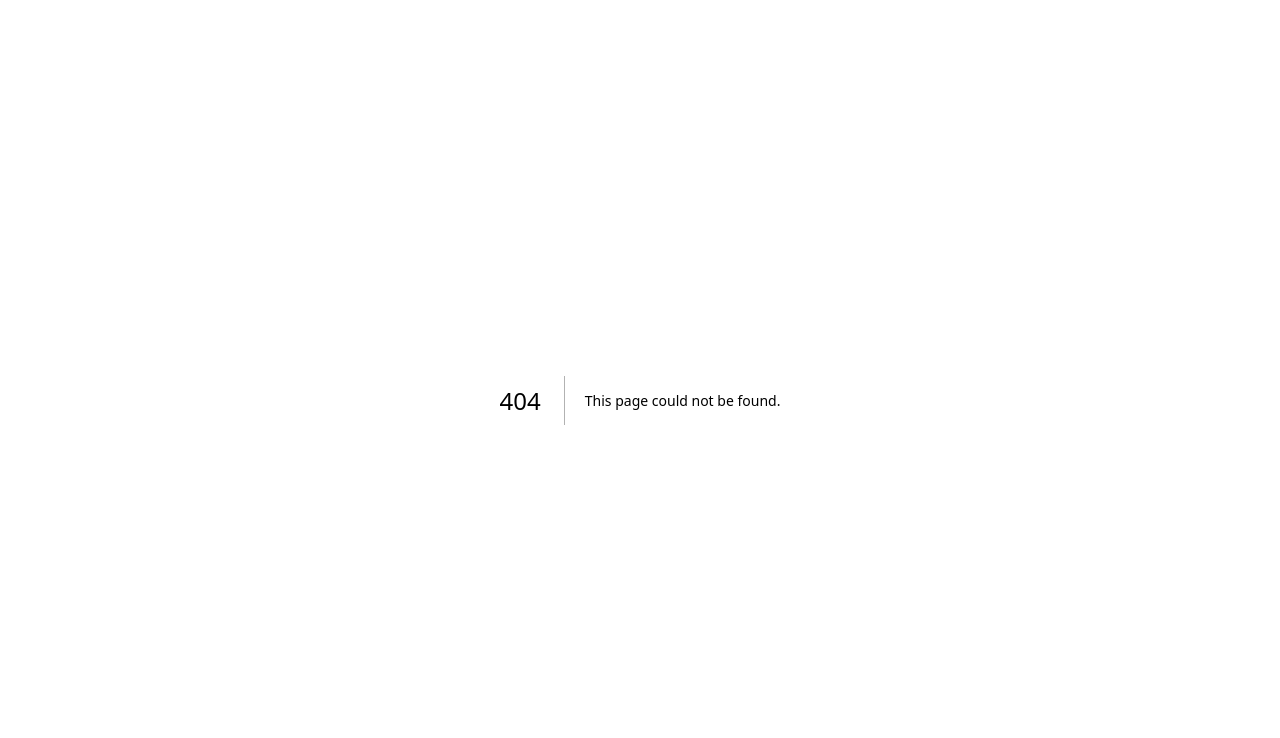
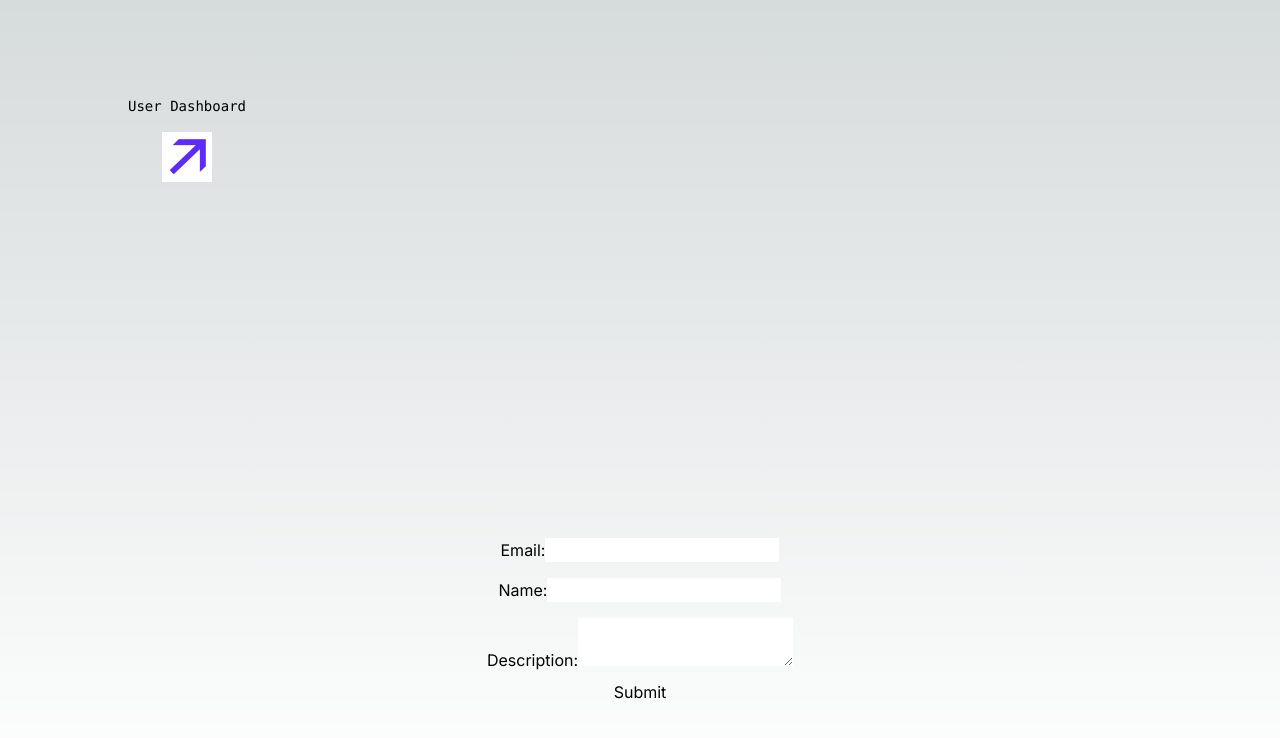
Before and after one commit to tedgusek/hififrontend, a Next.js app: page /userDashboard in a window 1280 px wide. Before the commit this address had no page. Shown: the top 738 px of the page. Built offline with nearby package versions, Linux system fonts and the light colour scheme.

Commit message:
framework of the frontend reflecting no need for auth, help form made on end user page styling was not a priority

```diff
--- /dev/null
+++ b/src/app/adminDashboard/page.tsx
@@ -0,0 +1,22 @@
+import Image from "next/image";
+
+export default function Page() {
+    return (
+    <main className="flex min-h-screen flex-col items-center justify-between p-24">
+    <div className="z-10 max-w-5xl w-full items-center font-mono text-sm lg:flex">
+      {/* <p className="fixed left-0 top-0 flex w-full justify-center border-b border-gray-300 bg-gradient-to-b from-zinc-200 pb-6 pt-8 backdrop-blur-2xl dark:border-neutral-800 dark:bg-zinc-800/30 dark:from-inherit lg:static lg:w-auto  lg:rounded-xl lg:border lg:bg-gray-200 lg:p-4 lg:dark:bg-zinc-800/30"> */}
+      <p className="left-auto top-10 flex flex-col items-center mb-4">
+      Admin Dashboard
+        <Image
+          src="/hifibridge_logo.jpeg"
+          alt="HiFi Logo Purple arrow starting in bottom left corner of white square box pointing up to the right"
+          width={50}
+          height={50}
+          className="mt-4"
+    />
+      </p>
+
+        </div>
+        </main>
+    );
+}
--- a/src/app/page.tsx
+++ b/src/app/page.tsx
@@ -1,113 +1,25 @@
 import Image from "next/image";
+import Link from "next/link";
 
 export default function Home() {
   return (
     <main className="flex min-h-screen flex-col items-center justify-between p-24">
-      <div className="z-10 max-w-5xl w-full items-center justify-between font-mono text-sm lg:flex">
-        <p className="fixed left-0 top-0 flex w-full justify-center border-b border-gray-300 bg-gradient-to-b from-zinc-200 pb-6 pt-8 backdrop-blur-2xl dark:border-neutral-800 dark:bg-zinc-800/30 dark:from-inherit lg:static lg:w-auto  lg:rounded-xl lg:border lg:bg-gray-200 lg:p-4 lg:dark:bg-zinc-800/30">
-          Get started by editing&nbsp;
-          <code className="font-mono font-bold">src/app/page.tsx</code>
+      <div className="z-10 max-w-5xl w-full items-center font-mono text-sm lg:flex">
+        {/* <p className="fixed left-0 top-0 flex w-full justify-center border-b border-gray-300 bg-gradient-to-b from-zinc-200 pb-6 pt-8 backdrop-blur-2xl dark:border-neutral-800 dark:bg-zinc-800/30 dark:from-inherit lg:static lg:w-auto  lg:rounded-xl lg:border lg:bg-gray-200 lg:p-4 lg:dark:bg-zinc-800/30"> */}
+        <p className="left-auto top-10 flex flex-col items-center mb-4">
+          Help Desk Tickets
+          <Image
+            src="/hifibridge_logo.jpeg"
+            alt="HiFi Logo Purple arrow starting in bottom left corner of white square box pointing up to the right"
+            width={50}
+            height={50}
+            className="mt-4"
+      />
         </p>
-        <div className="fixed bottom-0 left-0 flex h-48 w-full items-end justify-center bg-gradient-to-t from-white via-white dark:from-black dark:via-black lg:static lg:h-auto lg:w-auto lg:bg-none">
-          <a
-            className="pointer-events-none flex place-items-center gap-2 p-8 lg:pointer-events-auto lg:p-0"
-            href="https://vercel.com?utm_source=create-next-app&utm_medium=appdir-template&utm_campaign=create-next-app"
-            target="_blank"
-            rel="noopener noreferrer"
-          >
-            By{" "}
-            <Image
-              src="/vercel.svg"
-              alt="Vercel Logo"
-              className="dark:invert"
-              width={100}
-              height={24}
-              priority
-            />
-          </a>
-        </div>
+
       </div>
-
-      <div className="relative flex place-items-center before:absolute before:h-[300px] before:w-full sm:before:w-[480px] before:-translate-x-1/2 before:rounded-full before:bg-gradient-radial before:from-white before:to-transparent before:blur-2xl before:content-[''] after:absolute after:-z-20 after:h-[180px] after:w-full sm:after:w-[240px] after:translate-x-1/3 after:bg-gradient-conic after:from-sky-200 after:via-blue-200 after:blur-2xl after:content-[''] before:dark:bg-gradient-to-br before:dark:from-transparent before:dark:to-blue-700 before:dark:opacity-10 after:dark:from-sky-900 after:dark:via-[#0141ff] after:dark:opacity-40 before:lg:h-[360px] z-[-1]">
-        <Image
-          className="relative dark:drop-shadow-[0_0_0.3rem_#ffffff70] dark:invert"
-          src="/next.svg"
-          alt="Next.js Logo"
-          width={180}
-          height={37}
-          priority
-        />
-      </div>
-
-      <div className="mb-32 grid text-center lg:max-w-5xl lg:w-full lg:mb-0 lg:grid-cols-4 lg:text-left">
-        <a
-          href="https://nextjs.org/docs?utm_source=create-next-app&utm_medium=appdir-template&utm_campaign=create-next-app"
-          className="group rounded-lg border border-transparent px-5 py-4 transition-colors hover:border-gray-300 hover:bg-gray-100 hover:dark:border-neutral-700 hover:dark:bg-neutral-800/30"
-          target="_blank"
-          rel="noopener noreferrer"
-        >
-          <h2 className={`mb-3 text-2xl font-semibold`}>
-            Docs{" "}
-            <span className="inline-block transition-transform group-hover:translate-x-1 motion-reduce:transform-none">
-              -&gt;
-            </span>
-          </h2>
-          <p className={`m-0 max-w-[30ch] text-sm opacity-50`}>
-            Find in-depth information about Next.js features and API.
-          </p>
-        </a>
-
-        <a
-          href="https://nextjs.org/learn?utm_source=create-next-app&utm_medium=appdir-template-tw&utm_campaign=create-next-app"
-          className="group rounded-lg border border-transparent px-5 py-4 transition-colors hover:border-gray-300 hover:bg-gray-100 hover:dark:border-neutral-700 hover:dark:bg-neutral-800/30"
-          target="_blank"
-          rel="noopener noreferrer"
-        >
-          <h2 className={`mb-3 text-2xl font-semibold`}>
-            Learn{" "}
-            <span className="inline-block transition-transform group-hover:translate-x-1 motion-reduce:transform-none">
-              -&gt;
-            </span>
-          </h2>
-          <p className={`m-0 max-w-[30ch] text-sm opacity-50`}>
-            Learn about Next.js in an interactive course with&nbsp;quizzes!
-          </p>
-        </a>
-
-        <a
-          href="https://vercel.com/templates?framework=next.js&utm_source=create-next-app&utm_medium=appdir-template&utm_campaign=create-next-app"
-          className="group rounded-lg border border-transparent px-5 py-4 transition-colors hover:border-gray-300 hover:bg-gray-100 hover:dark:border-neutral-700 hover:dark:bg-neutral-800/30"
-          target="_blank"
-          rel="noopener noreferrer"
-        >
-          <h2 className={`mb-3 text-2xl font-semibold`}>
-            Templates{" "}
-            <span className="inline-block transition-transform group-hover:translate-x-1 motion-reduce:transform-none">
-              -&gt;
-            </span>
-          </h2>
-          <p className={`m-0 max-w-[30ch] text-sm opacity-50`}>
-            Explore starter templates for Next.js.
-          </p>
-        </a>
-
-        <a
-          href="https://vercel.com/new?utm_source=create-next-app&utm_medium=appdir-template&utm_campaign=create-next-app"
-          className="group rounded-lg border border-transparent px-5 py-4 transition-colors hover:border-gray-300 hover:bg-gray-100 hover:dark:border-neutral-700 hover:dark:bg-neutral-800/30"
-          target="_blank"
-          rel="noopener noreferrer"
-        >
-          <h2 className={`mb-3 text-2xl font-semibold`}>
-            Deploy{" "}
-            <span className="inline-block transition-transform group-hover:translate-x-1 motion-reduce:transform-none">
-              -&gt;
-            </span>
-          </h2>
-          <p className={`m-0 max-w-[30ch] text-sm opacity-50 text-balance`}>
-            Instantly deploy your Next.js site to a shareable URL with Vercel.
-          </p>
-        </a>
-      </div>
+      <Link href="/adminDashboard">Admin Dashboard</Link>
+      <Link href="/userDashboard">User Dashboard</Link>
     </main>
   );
 }
--- /dev/null
+++ b/src/app/userDashboard/page.tsx
@@ -0,0 +1,25 @@
+'use client'
+import Image from "next/image";
+import SupportForm from "@/components/HelpTicketSubmissionForm";
+
+export default function Page() {
+    return (
+    <main className="flex min-h-screen flex-col items-center justify-between p-24">
+    <div className="z-10 max-w-5xl w-full items-center font-mono text-sm lg:flex">
+      {/* <p className="fixed left-0 top-0 flex w-full justify-center border-b border-gray-300 bg-gradient-to-b from-zinc-200 pb-6 pt-8 backdrop-blur-2xl dark:border-neutral-800 dark:bg-zinc-800/30 dark:from-inherit lg:static lg:w-auto  lg:rounded-xl lg:border lg:bg-gray-200 lg:p-4 lg:dark:bg-zinc-800/30"> */}
+      <p className="left-auto top-10 flex flex-col items-center mb-4">
+      User Dashboard
+        <Image
+          src="/hifibridge_logo.jpeg"
+          alt="HiFi Logo Purple arrow starting in bottom left corner of white square box pointing up to the right"
+          width={50}
+          height={50}
+          className="mt-4"
+    />
+      </p>
+
+            </div>
+            <SupportForm />
+        </main>
+    );
+}
--- /dev/null
+++ b/src/components/HelpTicketSubmissionForm.tsx
@@ -0,0 +1,89 @@
+import React, { useState, ChangeEvent, FormEvent } from 'react';
+import axios from 'axios';
+
+interface FormData {
+  email: string;
+  name: string;
+  description: string;
+}
+
+function SupportForm() {
+  const [formData, setFormData] = useState<FormData>({
+    email: '',
+    name: '',
+    description: ''
+  });
+
+  const handleChange = (e: ChangeEvent<HTMLInputElement | HTMLTextAreaElement>) => {
+    const { name, value } = e.target;
+    setFormData({
+      ...formData,
+      [name]: value
+    });
+  };
+
+  const handleSubmit = async (e: FormEvent<HTMLFormElement>) => {
+    e.preventDefault();
+
+    try {
+      const response = await axios.post('/api/submit-form', formData);
+
+      if (response.status === 200) {
+        // Form submitted successfully
+        console.log('Form submitted successfully');
+        // Reset form fields after successful submission
+        setFormData({
+          email: '',
+          name: '',
+          description: ''
+        });
+      } else {
+        console.error('Error submitting form:', response.statusText);
+      }
+    } catch (error) {
+    //   console.error('Error submitting form:', error.message);
+    }
+  };
+
+  return (
+    <form onSubmit={handleSubmit}>
+      <div  className='flex flex-col items-center'>
+        <div className='py-2'>
+        <label htmlFor="email">Email:</label>
+        <input
+          type="email"
+          id="email"
+          name="email"
+          value={formData.email}
+          onChange={handleChange}
+          required
+        />
+      </div>
+      <div className='py-2'>
+        <label htmlFor="name">Name:</label>
+        <input
+          type="text"
+          id="name"
+          name="name"
+          value={formData.name}
+          onChange={handleChange}
+          required
+        />
+      </div>
+      <div className='py-2'>
+        <label htmlFor="description">Description:</label>
+        <textarea
+          id="description"
+          name="description"
+          value={formData.description}
+          onChange={handleChange}
+          required
+        />
+      </div>
+      <button type="submit">Submit</button>
+      </div>
+    </form>
+  );
+}
+
+export default SupportForm;
```
Also changed, not shown: package.json (+6 -5 lines), public/hifibridge_logo.jpeg (added), 1 other file (tests, documents, lock files or other folders).
